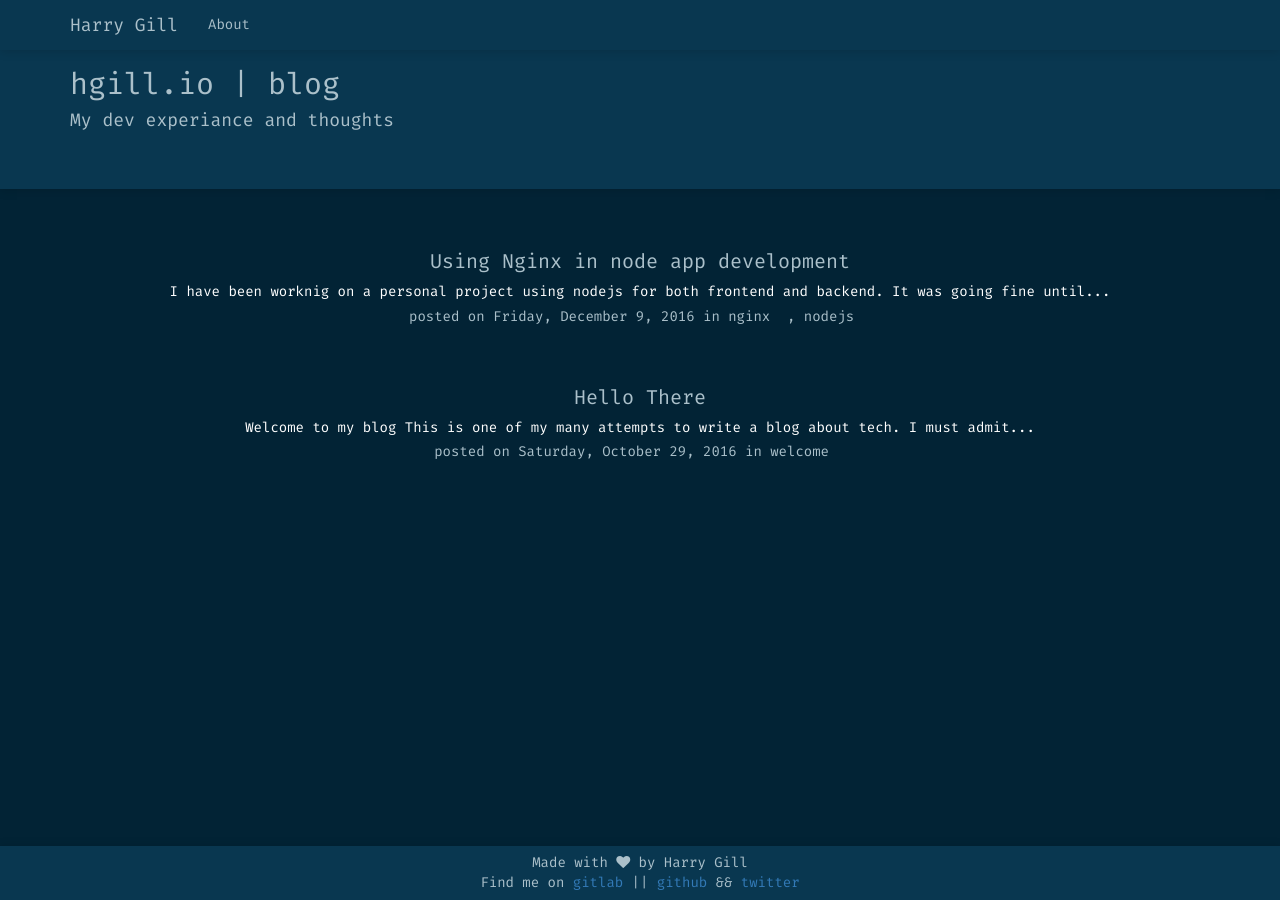
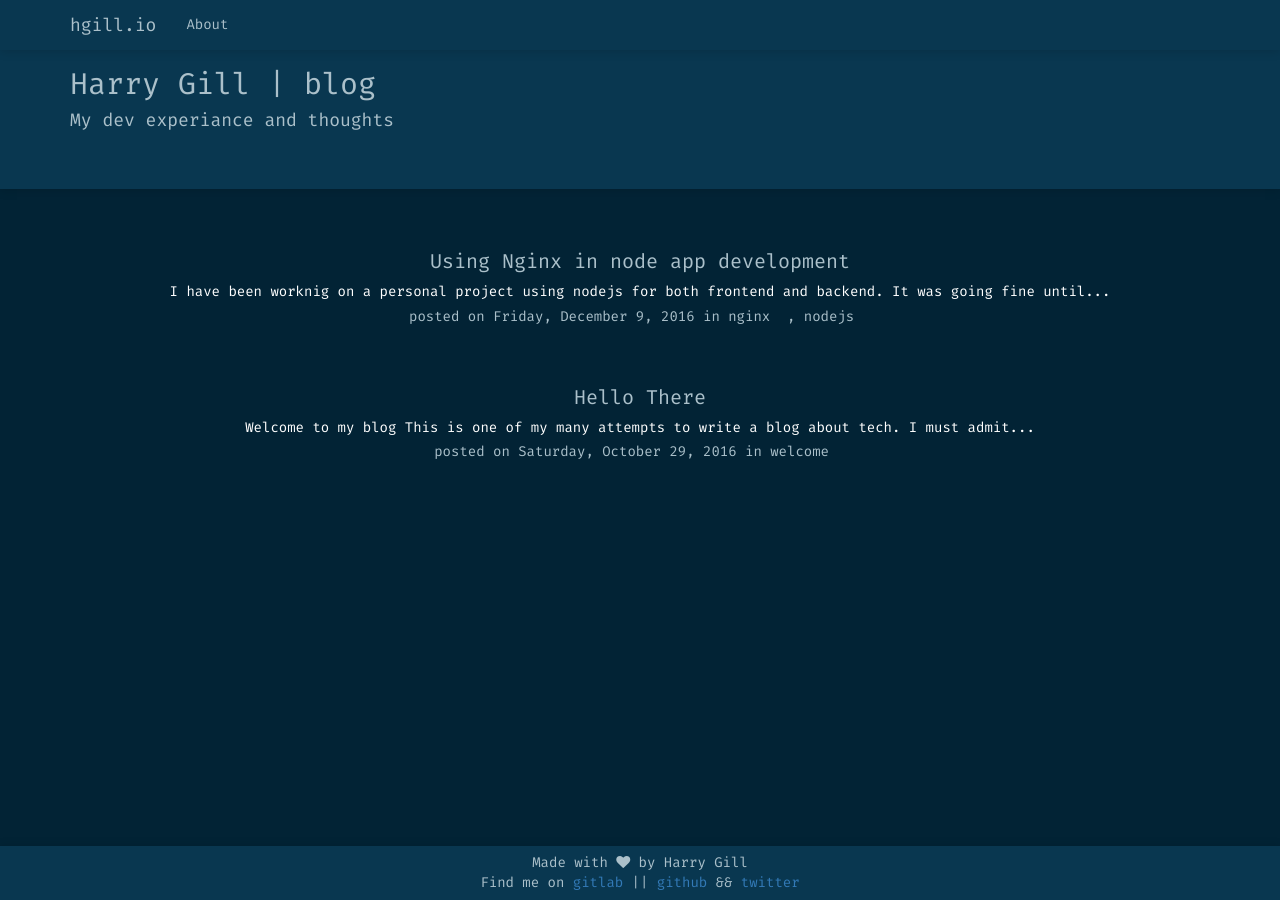
Before and after one commit to mygnu/hgill.io, a Jekyll site: the page built from index.html, in a window 1280 px wide. Built offline with Jekyll 4.4.1, drawn with Linux system fonts in a browser that asks for light colours; nearby versions of some CDN libraries; some web fonts are replaced.

```diff
--- a/_config.yml
+++ b/_config.yml
@@ -6,11 +6,11 @@
 # 'jekyll serve'. If you change this file, please restart the server process.
 
 # Site settings
-title: Harry Gill
+title: hgill.io
 email: tech@hgill.io
 
 #write html inside the double quotes to display in jumbotron
-description: "<h2>hgill.io | blog</h2><h4>My dev experiance and thoughts</h4>"
+description: "<h2>Harry Gill | blog</h2><h4>My dev experiance and thoughts</h4>"
 
 
 
```
